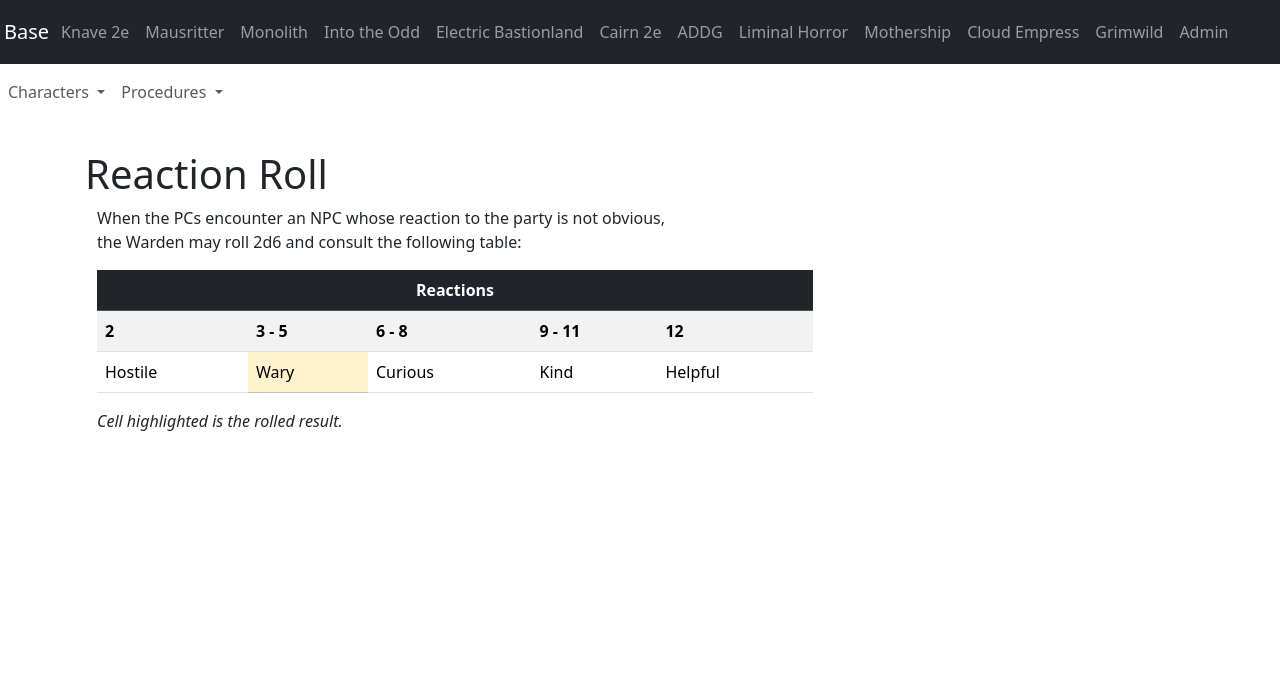
After one commit to philippe-lemaire/ttrpg_tools, a Django app: page /cairn/reaction-roll in a window 1280 px wide. The commit adds this page. Shown: the top 689 px of the page. Run offline with Django 4.2, Linux system fonts and the light colour scheme; some libraries are stand-ins or nearby versions.

Commit message:
cairn reaction roll with table

```diff
--- a/cairn/templates/cairn/base_cairn.html
+++ b/cairn/templates/cairn/base_cairn.html
@@ -22,6 +22,7 @@
           <div class="dropdown-menu" aria-labelledby="navbarDropdownMenuLink">
             <a class="dropdown-item" href="{% url 'cairn:dungeon_events' %}">Dungeon events</a>
             <a class="dropdown-item" href="{% url 'cairn:wilderness_events' %}">Wilderness events</a>
+            <a class="dropdown-item" href="{% url 'cairn:reaction_roll' %}">Reaction Roll</a>
           </div>
         </li>
         <!--
--- /dev/null
+++ b/cairn/templates/cairn/reaction_roll.html
@@ -0,0 +1,79 @@
+{% extends "cairn/base_cairn.html" %}
+{% load crispy_forms_tags %}
+{% load static %}
+{% block title %}Cairn - Reaction Roll{% endblock title %}
+{% block content %}
+<h1>Reaction Roll</h1>
+
+
+  <div class="container">
+    <div class="row">
+      <div class="col col-md-8">
+
+        <p>When the PCs encounter an NPC whose reaction to the party is not obvious,<br/>
+          the Warden may roll 2d6 and consult the following table:</p>
+
+        <table class="table table-striped">
+          <thead>
+            <tr class="table-dark">
+              <th scope="col" colspan="5"  style="text-align:center">Reactions</th>
+            </tr>
+          </thead>
+          <tbody>
+            <tr>
+              <td><b>2</td>
+              <td><b>3 - 5</b></td>
+              <td><b>6 - 8</b></td>
+              <td><b>9 - 11</b></td>
+              <td><b>12</b></td>
+            </tr>
+            <tr>
+              {% if r == 0 %}
+              <td class="table-danger">
+              {% else %}
+              <td>
+              {% endif %}
+              Hostile</td>
+              {% if r == 1 %}
+              <td class="table-warning">
+              {% else %}
+              <td>
+              {% endif %}
+              Wary</td>
+
+              {% if r == 2 %}
+              <td class="table-info">
+              {% else %}
+              <td>
+              {% endif %}
+              Curious</td>
+
+              {% if r == 3 %}
+              <td class="table-success">
+              {% else %}
+              <td>
+              {% endif %}
+              Kind</td>
+
+              {% if r == 4 %}
+              <td class="table-success">
+              {% else %}
+              <td>
+              {% endif %}
+              Helpful</td>
+            </tr>
+          </tbody>
+        </table>
+        <p><em>Cell highlighted is the rolled result.</em></p>
+      </div>
+      <div class="col col-md-4">
+
+      </div>
+    </div>
+  </div>
+
+
+
+
+
+{% endblock content %}
--- a/cairn/urls.py
+++ b/cairn/urls.py
@@ -10,4 +10,5 @@ urlpatterns = [
     path("choice", views.generate_with_background, name="generate_with_background"),
     path("dungeon-events", views.dungeon_events_view, name="dungeon_events"),
     path("wilderness-events", views.wilderness_events_view, name="wilderness_events"),
+    path("reaction-roll", views.reaction_roll_view, name="reaction_roll"),
 ]
--- a/cairn/views.py
+++ b/cairn/views.py
@@ -42,3 +42,10 @@ def wilderness_events_view(request):
     context = {"wilderness_events": wilderness_events, "roll": roll("1d6")}
     template_name = "cairn/wilderness_events.html"
     return render(request, template_name, context)
+
+
+def reaction_roll_view(request):
+    # spread a 2d6 roll onto the 5 results 0 to 4
+    context = {"r": roll("2d6") // 3}
+    template_name = "cairn/reaction_roll.html"
+    return render(request, template_name, context)
```
